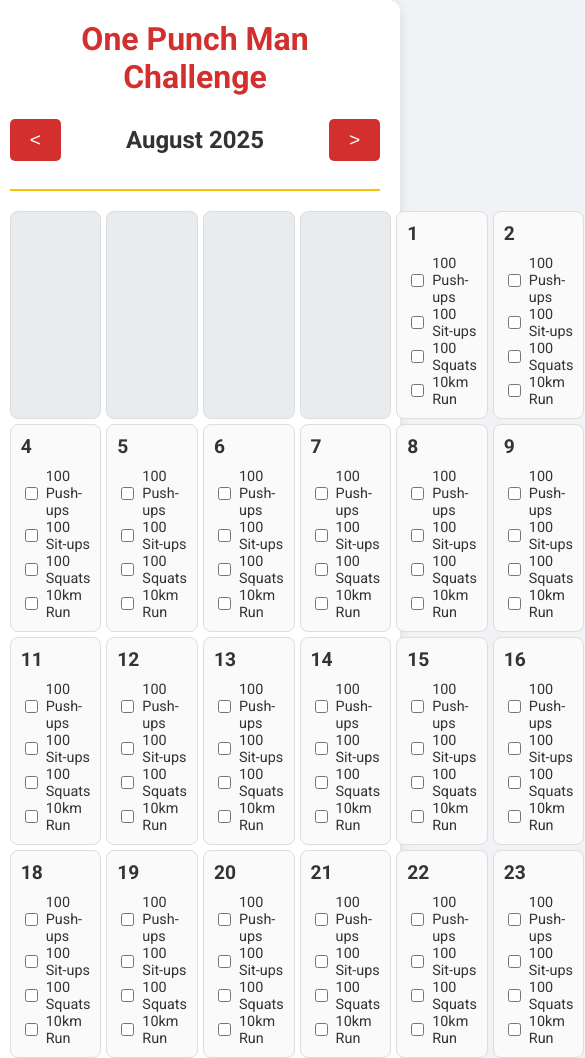
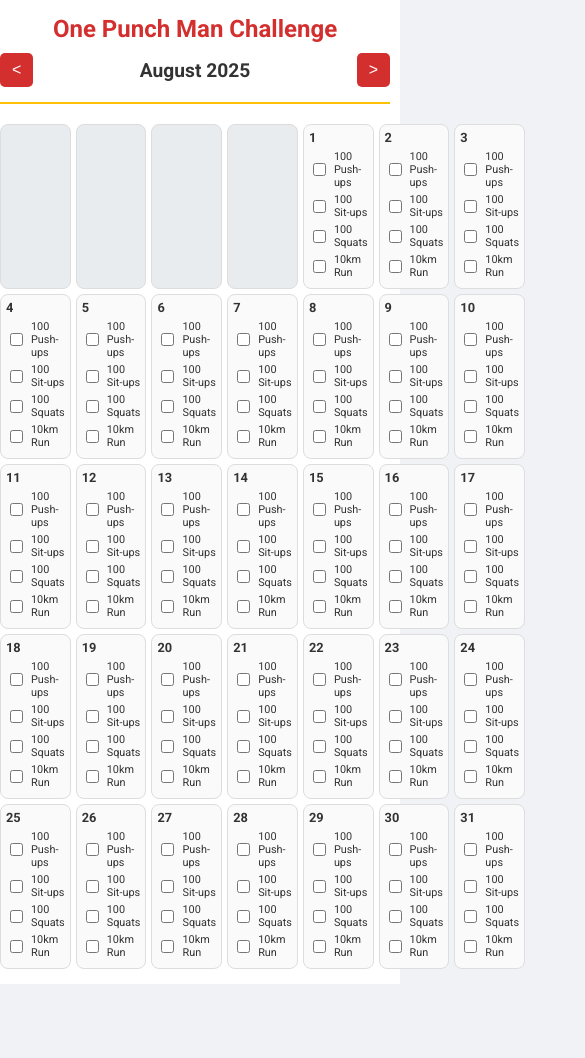
Before and after one commit to GuitarSetGo/One-Punch-Man-Challenge, a plain HTML site: page index.html in a window 390 px wide. Shown: the top 1058 px of the page, 585 px wide, since content can reach past the window. After the commit the page ends 984 px from the top, so only its background shows below. Drawn offline with Linux system fonts and the light colour scheme.

Commit message:
Update style.css

```diff
--- a/style.css
+++ b/style.css
@@ -4,9 +4,10 @@ body {
     color: #333;
     display: flex;
     justify-content: center;
-    align-items: center;
+    align-items: flex-start; /* Alinea al inicio para pantallas largas */
     min-height: 100vh;
     margin: 0;
+    padding: 10px 0; /* Añade un poco de espacio vertical */
 }
 
 .container {
@@ -21,13 +22,14 @@ body {
 header {
     text-align: center;
     margin-bottom: 20px;
-    border-bottom: 2px solid #ffc107; /* Color amarillo Saitama */
+    border-bottom: 2px solid #ffc107; /* Saitama yellow */
     padding-bottom: 15px;
 }
 
 header h1 {
-    color: #d32f2f; /* Color rojo Saitama */
+    color: #d32f2f; /* Saitama red */
     margin: 0;
+    font-size: 2em;
 }
 
 .nav {
@@ -56,6 +58,7 @@ header h1 {
     color: #333;
     font-weight: 700;
     font-size: 1.5em;
+    margin: 0 10px;
 }
 
 .calendar-grid {
@@ -71,6 +74,8 @@ header h1 {
     min-height: 150px;
     background-color: #fafafa;
     transition: box-shadow 0.3s;
+    display: flex;
+    flex-direction: column;
 }
 
 .day:hover {
@@ -92,15 +97,69 @@ header h1 {
     list-style: none;
     padding: 0;
     margin: 0;
+    flex-grow: 1;
 }
 
 .tasks li {
     font-size: 0.9em;
     display: flex;
     align-items: center;
+    margin-bottom: 4px;
 }
 
 .tasks input[type="checkbox"] {
     margin-right: 8px;
     accent-color: #d32f2f;
 }
+
+/* ======================================= */
+/* ====== ESTILOS PARA MÓVILES AQUÍ ====== */
+/* ======================================= */
+
+@media (max-width: 768px) {
+    body {
+        padding: 0; /* Sin padding en el body en móvil */
+    }
+    .container {
+        width: 100%;
+        border-radius: 0; /* Bordes rectos para ocupar toda la pantalla */
+        padding: 15px 10px;
+        min-height: 100vh;
+        box-shadow: none;
+    }
+
+    header h1 {
+        font-size: 1.5em; /* Título más pequeño */
+    }
+
+    #current-month-year {
+        font-size: 1.2em; /* Mes y año más pequeños */
+    }
+
+    .nav button {
+        padding: 8px 12px; /* Botones más pequeños */
+        font-size: 1em;
+    }
+
+    .day {
+        min-height: 100px; /* Celdas del día más bajas */
+        padding: 5px;
+        font-size: 0.8em; /* Fuente más pequeña dentro de las celdas */
+    }
+
+    .day-number {
+        font-size: 1em;
+        margin-bottom: 5px;
+    }
+
+    .tasks li {
+        font-size: 0.85em; /* Texto de las tareas más pequeño */
+        /* Hacemos que la etiqueta ocupe más espacio para facilitar el clic */
+        flex-grow: 1;
+    }
+
+    .tasks label {
+        display: block;
+        width: 100%;
+    }
+}
```
